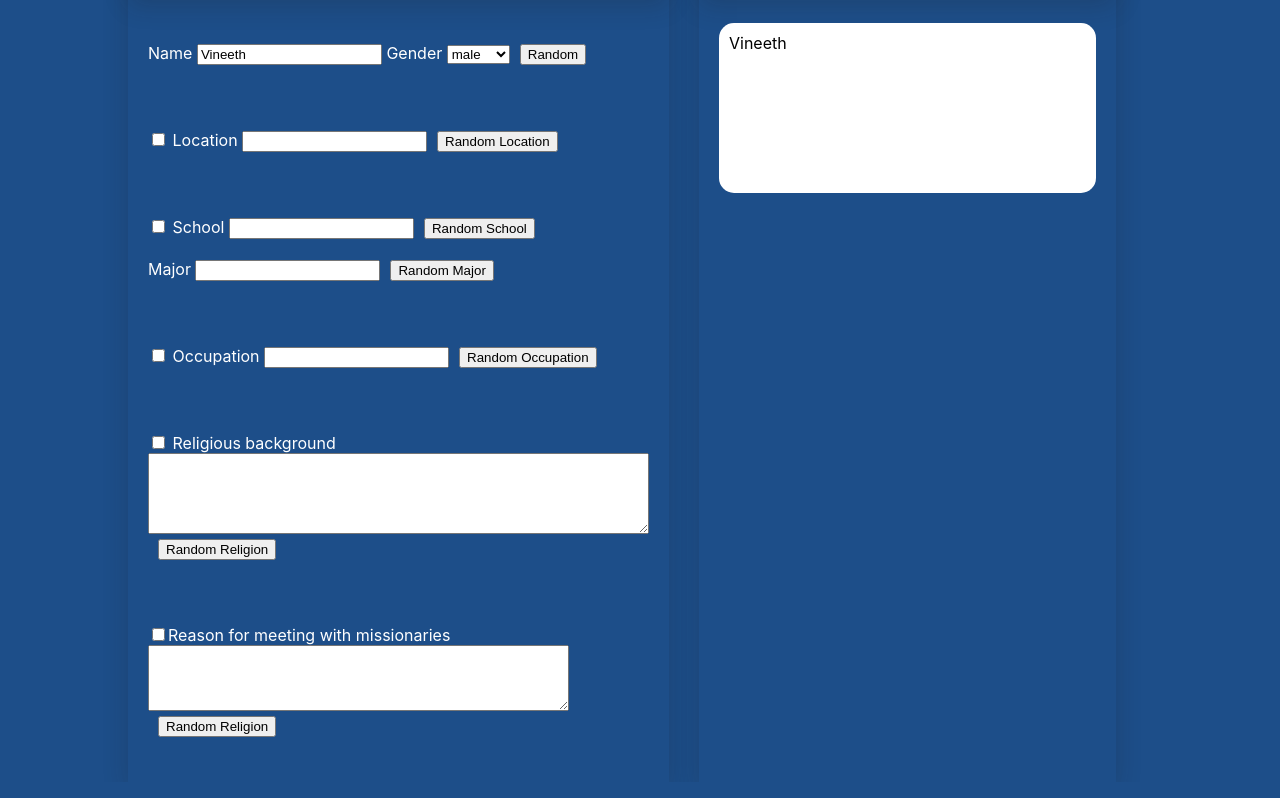
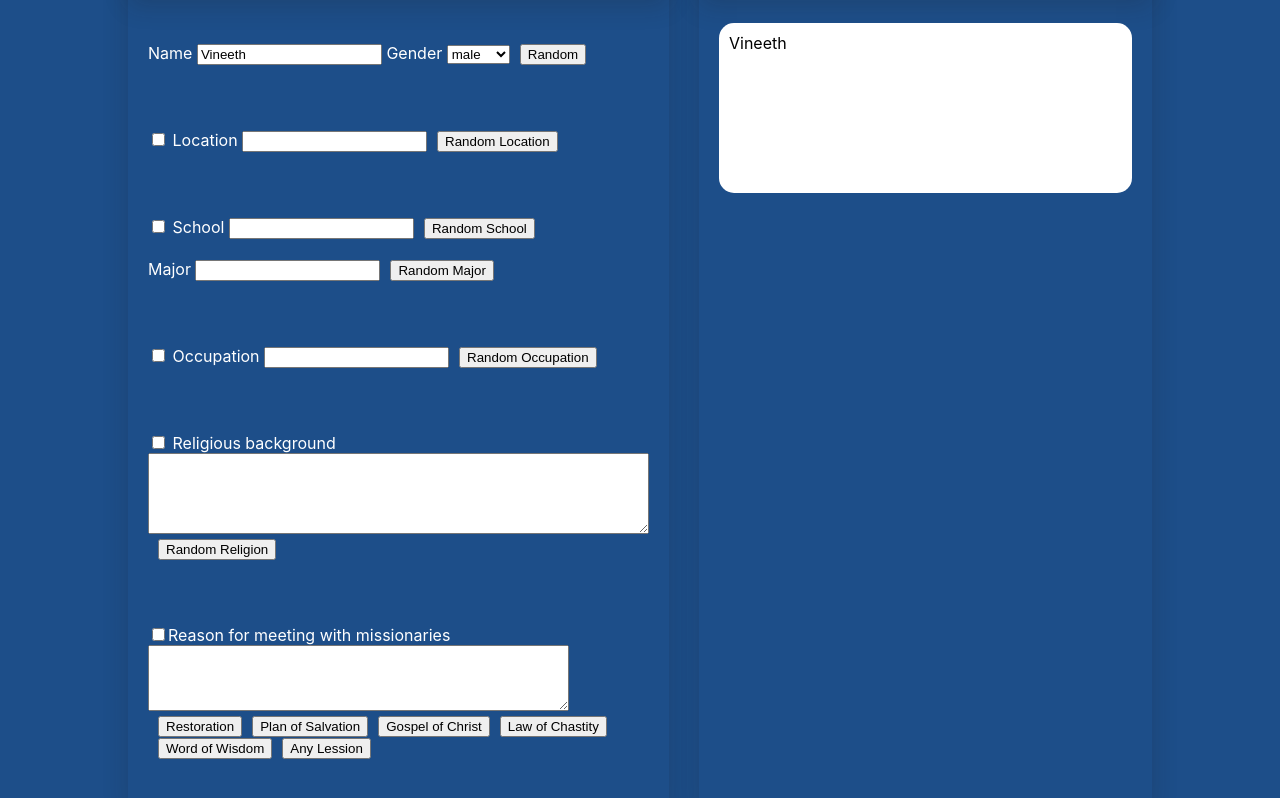
Before and after one commit to vineethevk/Bio-Generator, a React (Vite) app: page / in a window 1280 px wide. Shown: the part 216-1014 px from the top of the page. Built offline with nearby package versions, Linux system fonts and the light colour scheme.

Commit message:
Random functionalities updated

```diff
--- a/src/components/Main/Main.jsx
+++ b/src/components/Main/Main.jsx
@@ -47,6 +47,39 @@ export const Main = () => {
         setInput((prev) => ({ ...prev, religion: ReligionData[Math.floor(Math.random() * 7)] }))
     }
 
+    const RandomRestorationGenerator = () => {
+        const Restoration = [`hopes that the missionaries can help ${input.gender == "male" ? "him" : "her"} grow a relationship with God`, `is wondering if there is a higher power and if it can benefit ${input.gender == "male" ? "his" : "her"}`, `recieved a priesthood blessing from a friend and now ${input.gender == "male" ? "he" : "she"} wants to learn more`, `was recently diagnosed with cancer. When ${input.gender == "male" ? "he" : "she"} find out about the cancer, ${input.gender == "male" ? "he" : "she"} went to ${input.gender == "male" ? "him" : "her"} for help. The pastor told ${input.gender == "male" ? "his" : "her"} that it was a result of God being displeased with ${input.gender == "male" ? "his" : "her"}. Fortunately, ${input.name} will likely recover from the cancer, but this experience caused ${input.gender == "male" ? "his" : "her"} to visit several other churches of different faiths, but none of them have felt right yet`, `is wondering if there is a higher power and if it can benefit ${input.gender == "male" ? "his" : "her"}`]
+        setInput((prev) => ({ ...prev, reason: `${input.gender == "male" ? "He " : "She "}` + Restoration[Math.floor(Math.random() * 4)] }))
+    }
+
+    const RandomSalvationGenerator = () => {
+        const Salvation = [`really enjoyed ${input.gender == "male" ? "his" : "her"} first meeting with the missionaries (the Restoration) and felt good about the Book of Mormon when ${input.gender == "male" ? "He " : "She "} prayed about it`, `wants to grow closer to God and find purpose in life`, `is having a difficult time in life and is looking for ways to find greater peace, joy, and purpose in life`]
+        setInput((prev) => ({ ...prev, reason: `${input.gender == "male" ? "He " : "She "}` + Salvation[Math.floor(Math.random() * 3)] }))
+    }
+
+    const RandomGospelGenerator = () => {
+        const Gospel = [`is looking to develop a more personal relationship with God`, `was baptized in another church as a baby. ${input.gender == "male" ? "He" : "She"} has met with you two times so far, and has been progressing really quickly`, `has been taught the first two lessons so far, and accepted everything in those lessons. ${input.gender == "male" ? "He " : "She "} felt good about the Book of Mormon when ${input.gender == "male" ? "He" : "She"} prayed about it`];
+        setInput((prev) => ({ ...prev, reason: `${input.gender == "male" ? "He " : "She "}` + Gospel[Math.floor(Math.random() * 3)] }))
+    }
+
+    const RandomChastityGenerator = () => {
+        const Chastity = [`often worries that God is disappointed in ${input.gender == "male" ? "him" : "her"} for not following him better and wants to know how to change.`, `was baptized in another church as a baby. ${input.gender == "male" ? "He " : "She "} has met with you two times so far, and has been progressing really quickly.`];
+        setInput((prev) => ({ ...prev, reason: `${input.gender == "male" ? "He " : "She "}` + Chastity[Math.floor(Math.random() * 2)] }))
+    }
+
+    const RandomWisdomGenerator = () => {
+        const Wisdom = [`has been taught the first 3 lessons so far and is excited about ${input.gender == "male" ? "his" : "her"} baptism coming up next month. ${input.gender == "male" ? "He " : "She "} does not drink or smoke, but drinks coffee every morning`, `is married, and both ${input.gender == "male" ? "He" : "She"} and ${input.gender == "male" ? "his" : "her"} ${input.gender == "male" ? "wife" : "husband"} are social drinkers. One of ${input.name}'s favorite ways to relax is to watch football with a six pack of beer. You have already taught both ${input.name} and ${input.gender == "male" ? "his" : "her"} the first 3 lessons, and they have been to church 2 times with their kids`];
+        setInput((prev) => ({ ...prev, reason: `${input.gender == "male" ? "He " : "She "}` + Wisdom[Math.floor(Math.random() * 2)] }))
+    }
+
+    const RandomLessonGenerator = () => {
+        const Lesson = [`likes reading the Bible and talking about it`, `harbors feelings of resentment towards God because of difficult trials in ${input.gender == "male" ? "his" : "her"} life, but is willing to give religion and spirituality another try`, `is meeting with the missionaries due to encouragement from ${input.gender == "male" ? "his" : "her"} ${input.gender == "male" ? "girlfriend" : "boyfriend"}`];
+        setInput((prev) => ({ ...prev, reason: `${input.gender == "male" ? "He " : "She "}` + Lesson[Math.floor(Math.random() * 2)] }))
+
+    }
+
+
+
     return (
         <div className="main">
             <div className="left">
@@ -95,16 +128,23 @@ export const Main = () => {
                 <div>
                     <input type={"checkbox"} onChange={() => setReasonchecked(!isReasonchecked)} />
                     <label>Reason for meeting with missionaries </label><br />
-                    <textarea rows={"4"} cols={"50"} id="reason" onChange={(e) => { handleChange(e) }}></textarea><br />
-                    <button>Random Religion</button>
+                    <textarea rows={"4"} cols={"50"} id="reason" value={input.reason} onChange={(e) => { handleChange(e) }}></textarea><br />
+                    <button onClick={RandomRestorationGenerator}>Restoration</button>
+                    <button onClick={RandomSalvationGenerator}>Plan of Salvation</button>
+                    <button onClick={RandomGospelGenerator}>Gospel of Christ</button>
+                    <button onClick={RandomChastityGenerator}>Law of Chastity</button>
+                    <button onClick={RandomWisdomGenerator}>Word of Wisdom</button>
+                    <button onClick={RandomLessonGenerator} >Any Lession</button>
                 </div>
+
             </div>
             <div className="right">
                 <div className="heading">
                     <h2>Result</h2>
                 </div>
-                <div id="show">{input.name} {locationcheck && input.location ? `is from ${input.location}.` : null} {schoolcheck && input.school ? `${input.gender == "male" ? "He" : "She"} is studying ${input.stream} at ${input.school}.` : null}{occupationcheck && input.occupation ? `Currently ${input.gender == "male" ? " he" : " she"} is working as ${input.occupation}.` : null}{religioncheck && input.religion ? `${input.gender == "male" ? " He" : " She"} believes in ${input.religion}` : null}    {isReasonchecked ? `${input.gender == "male" ? "He" : "She"} meet people for ${input.reason}` : null} </div>
-            </div>)
+                <div id="show">{input.name} {locationcheck && input.location ? `is from ${input.location}.` : null} {schoolcheck && input.school ? `${input.gender == "male" ? "He" : "She"} is studying ${input.stream} at ${input.school}.` : null}{occupationcheck && input.occupation ? `Currently ${input.gender == "male" ? " he" : " she"} is working as ${input.occupation}.` : null}{religioncheck && input.religion ? `${input.gender == "male" ? " He" : " She"} believes in ${input.religion}` : null}    {isReasonchecked ? `${input.reason}` : null} </div>
+            </div>
+
         </div>
 
     )
```
